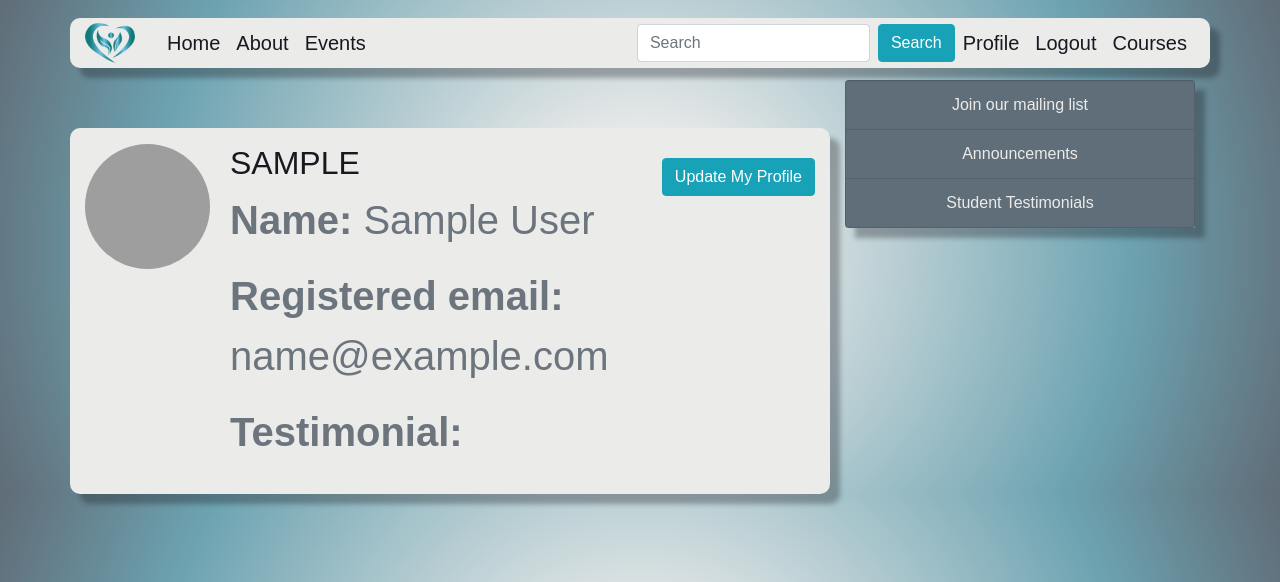
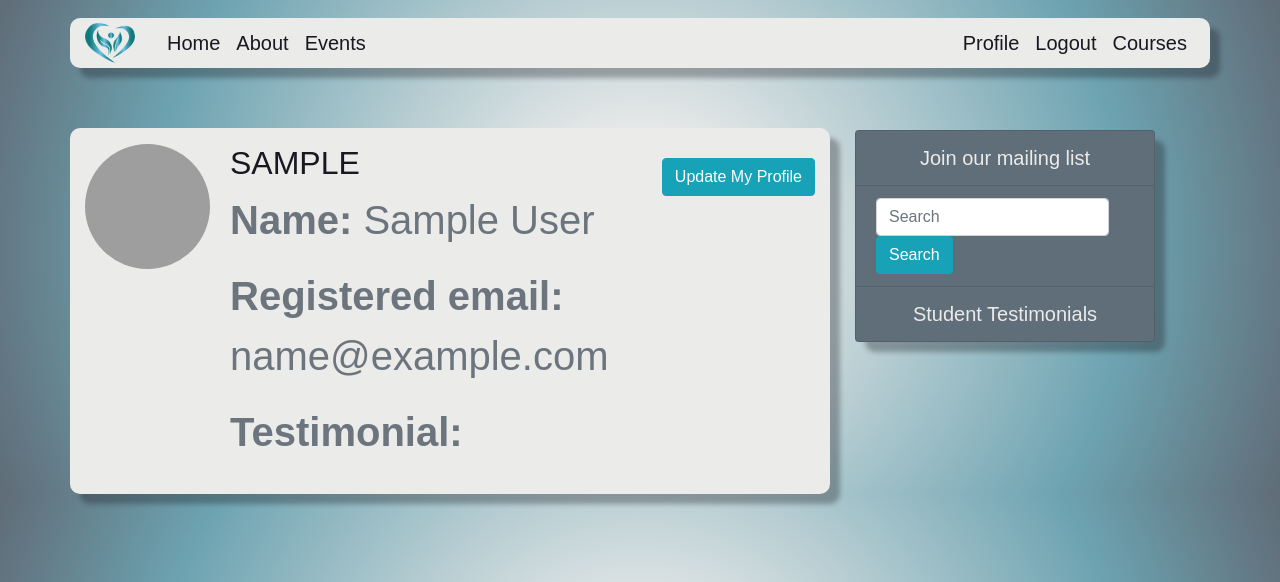
Before and after one commit to cvdebeer/HPC-MS4, a Django app: page /accounts/profile/ in a window 1280 px wide. Shown: the top 582 px of the page. Run offline with Django 3.2, Linux system fonts and the light colour scheme; the visitor is signed in with stand-in values (Sample User, id 1); some libraries are stand-ins or nearby versions; some web fonts are replaced; grey boxes are pictures that could not be loaded.

Commit message:
move the search to the sidebar

```diff
--- a/static/css/main.css
+++ b/static/css/main.css
@@ -53,7 +53,7 @@ h6 {
 
 #nav-style,
 #main-body,
-.content-section {
+.sidebar-section {
     -webkit-box-shadow: 10px 10px 5px 0px rgba(25, 24, 32, 0.32);
     -moz-box-shadow: 10px 10px 5px 0px rgba(25, 24, 32, 0.32);
     box-shadow: 10px 10px 5px 0px rgba(25, 24, 32, 0.32);
@@ -81,8 +81,8 @@ h6 {
     margin-left: 5px;
     border-radius: 10px;
     font-size: 20px;
-    max-width: 250px;
-    margin-left: 50px;
+    max-width: 300px;
+    margin-left: 10px;
 }
 
 #sidebar-style .list-group-item-light {
--- a/templates/base.html
+++ b/templates/base.html
@@ -33,10 +33,7 @@
 
           <!-- Navbar Right Side -->
           <div class="navbar-nav">
-            <form class="form-inline">
-              <input class="form-control mr-sm-2" type="search" placeholder="Search" aria-label="Search">
-              <button class="btn btn-info my-2 my-sm-0" type="submit">Search</button>
-            </form>
+
             {% if user.is_authenticated %}
             <a class="nav-item nav-link" href="{% url 'profile' %}">Profile</a>
             <a class="nav-item nav-link" href="{% url 'logout' %}">Logout</a>
@@ -63,10 +60,15 @@
         {% block content %}{% endblock %}
       </div>
       <div class="col-md-4">
-        <div class="content-section">
+        <div class="sidebar-section">
           <ul class="list-group" id="sidebar-style">
             <li class="list-group-item list-group-item-light">Join our mailing list</li>
-            <li class="list-group-item list-group-item-light">Announcements</li>
+            <li class="list-group-item list-group-item-light">
+              <form class="form-inline">
+                <input class="form-control mr-sm-2" type="search" placeholder="Search" aria-label="Search">
+                <button class="btn btn-info my-2 my-sm-0" type="submit">Search</button>
+              </form>
+            </li>
             <li class="list-group-item list-group-item-light">Student Testimonials</li>
           </ul>
           </p>
```
